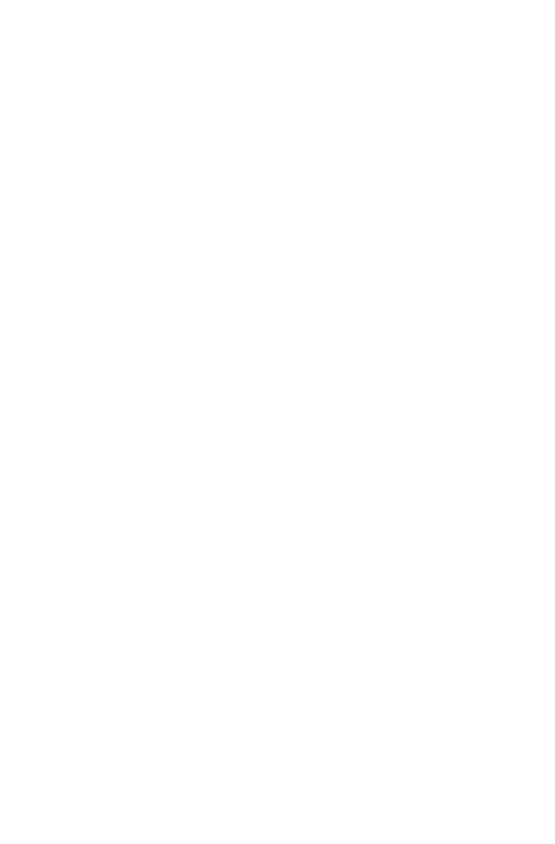
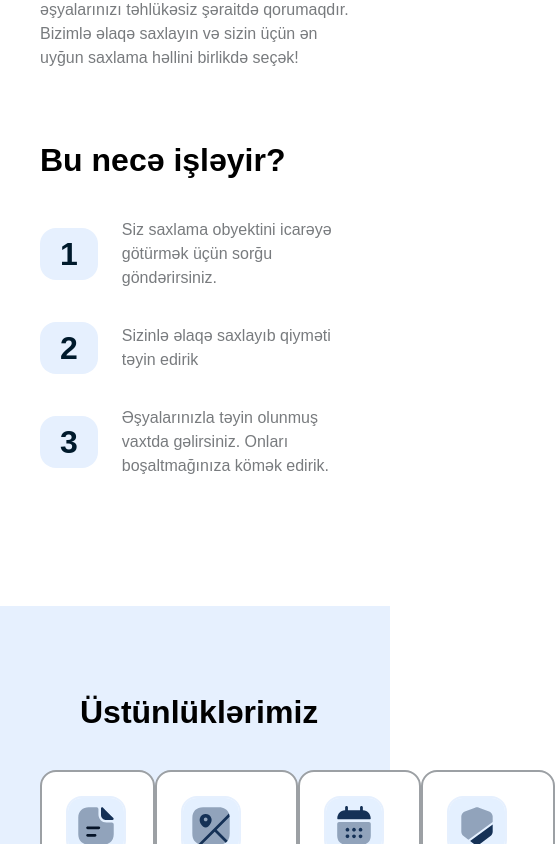
Before and after one commit to NeoNae27/anbar-site, a Next.js app: page / in a window 390 px wide. Shown: the part 1420-2264 px from the top of the page, 555 px wide, since content can reach past the window. Before the commit the page ends 996 px from the top, so only its background shows below. Built offline with nearby package versions, Linux system fonts and the light colour scheme.

Commit message:
Minor fix

```diff
--- a/src/app/page.js
+++ b/src/app/page.js
@@ -1,4 +1,4 @@
-import { Header, Banner } from "@/layout/layout.js"
+import { Header, Banner, About, Advantages } from "@/layout/layout.js"
 import "./style.css";
 
 export default function Page() {
@@ -6,6 +6,8 @@ export default function Page() {
     <>
       <Header></Header>
       <Banner></Banner>
+      <About></About>
+      <Advantages></Advantages>
     </>
   );
 }
--- a/src/layout/Header/Header.scss
+++ b/src/layout/Header/Header.scss
@@ -1,23 +1,17 @@
 .header {
   display: flex;
-  height: 144px;
   background-color: var(--color-first-100);
   align-items: center;
   justify-content: space-around;
   padding: 32px 80px;
-
   contain: layout style;
 
   @media (max-width: 652px) {
-    height: auto;
     padding: 24px 32px;
   }
 
   @media (max-width: 375px) {
     display: none;
-    // justify-content: center;
-    // height: auto;
-    // padding: 16px;
   }
 
   &__container {
--- a/src/styles/_typography.scss
+++ b/src/styles/_typography.scss
@@ -19,6 +19,12 @@ h2 {
   font-size: 3rem; // 48px
   line-height: 4rem; // 64px
   font-weight: 600;
+
+  @media (max-width: 652px) {
+    font-size: 2rem; // 32px
+    line-height: 3.25rem; // 52px
+    font-weight: 600;
+  }
 }
 
 h3 {
```
